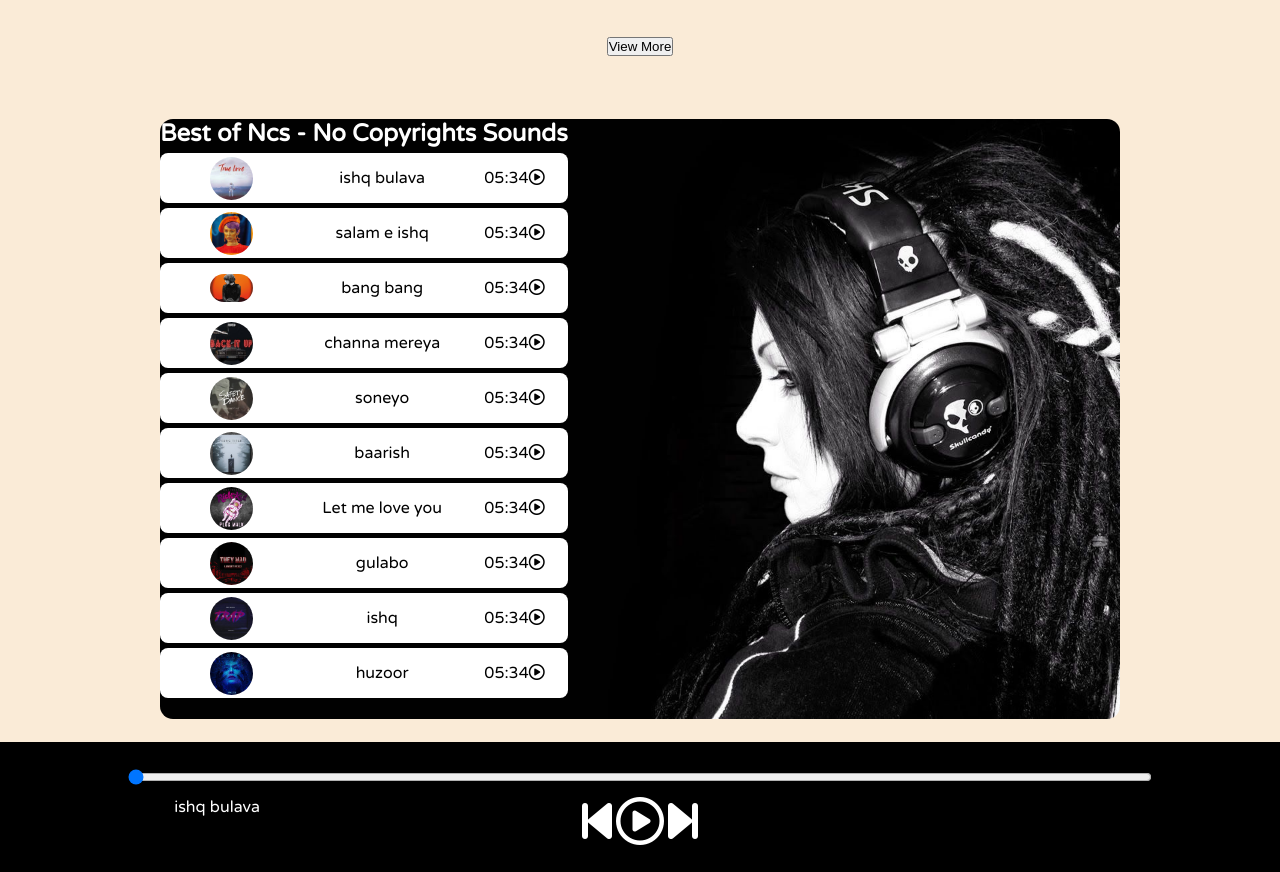
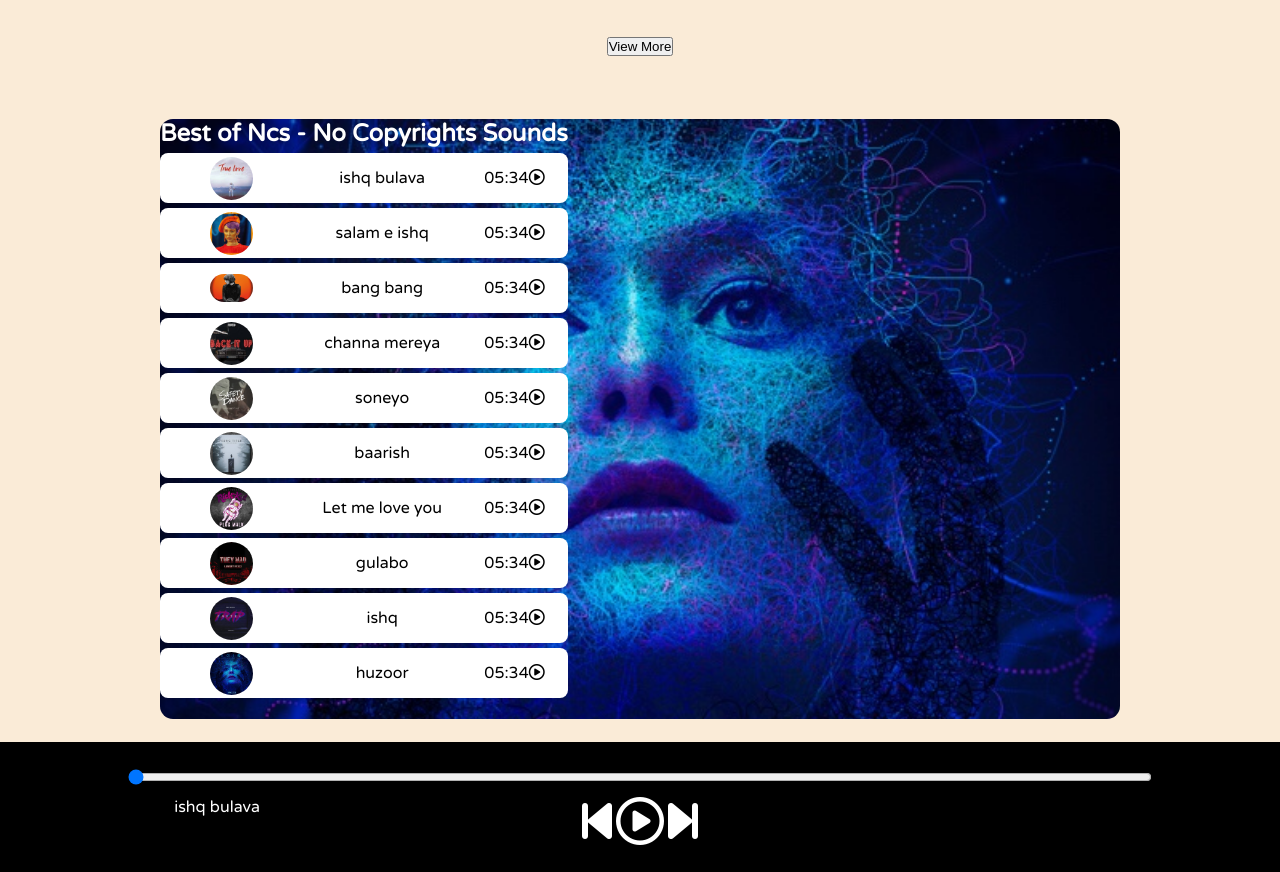
Before and after one commit to ila-rani/Spotify-clone, a plain HTML site: page index.html in a window 1280 px wide. Shown: the part 766-1638 px from the top of the page. Drawn offline with Linux system fonts and the light colour scheme; a web font is replaced by a local one.

Commit message:
style.css

```diff
--- a/style.css
+++ b/style.css
@@ -49,7 +49,7 @@ nav{
         width: 75%;
         margin:23px auto;
         border-radius: 13px;
-        background-image: url("./bg.jpg");
+        background-image: url("./covers/1.jpg");
         background-size: cover;
         background-position: center;
         background-repeat: no-repeat;
```
